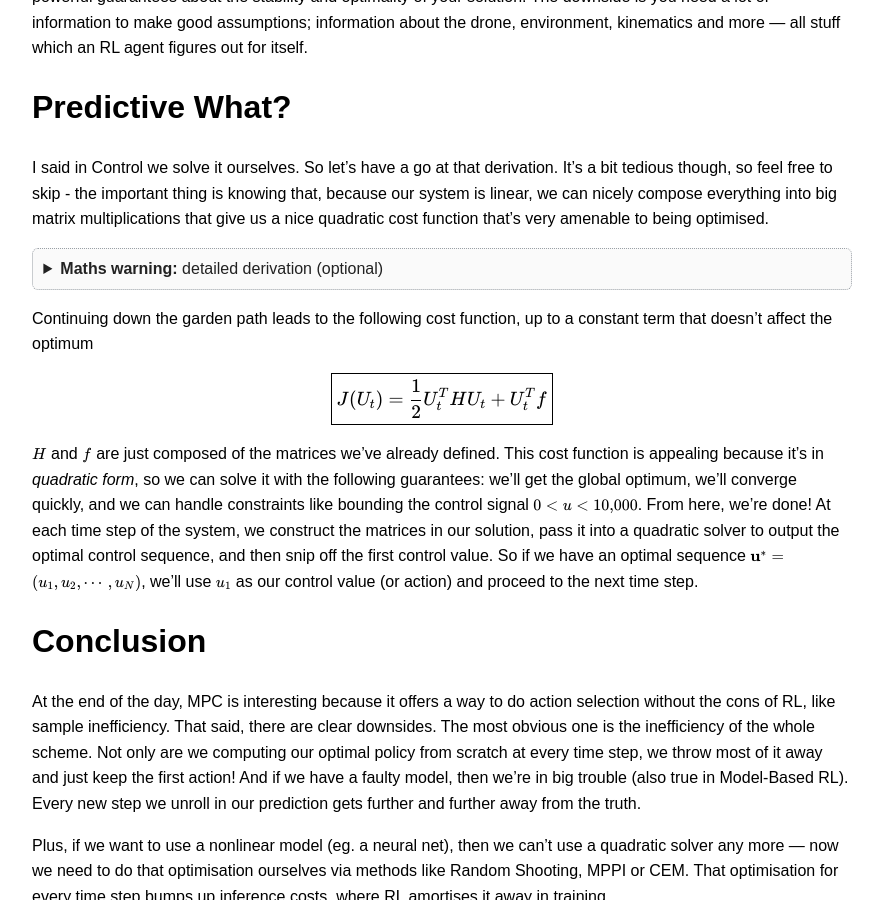
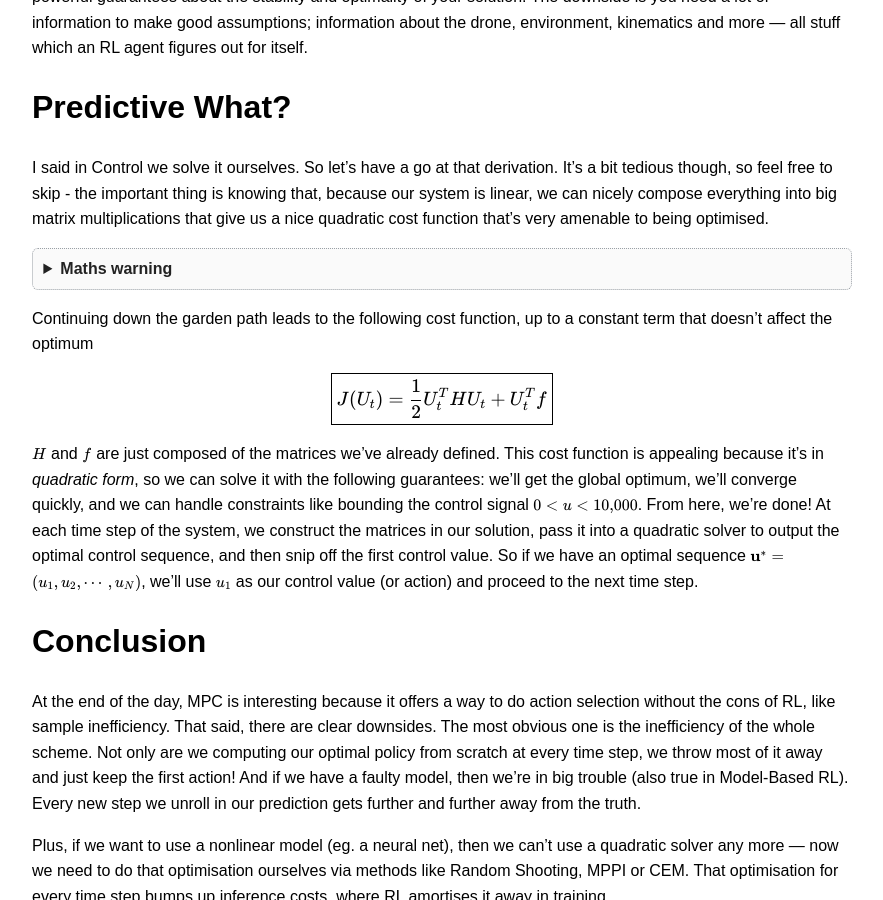
Before and after one commit to foty-hub/foty-hub.github.io, a Jekyll site: the page built from _posts/2026-05-12-mpc.md, in a window 1280 px wide and 900 px high, scrolled down 2056 px. Shown: the whole window, without its empty margins (0-883 px from the left). Built offline with Jekyll 4.4.1, drawn with Linux system fonts in a browser that asks for light colours.

Commit message:
Tone down maths warning

```diff
--- a/_posts/2026-05-12-mpc.md
+++ b/_posts/2026-05-12-mpc.md
@@ -59,7 +59,7 @@ The only real difference is the use of the matrices $\bar{Q}$ and $\bar{S}$ in t
 I said in Control we solve it ourselves. So let's have a go at that derivation. It's a bit tedious though, so feel free to skip - the important thing is knowing that, because our system is linear, we can nicely compose everything into big matrix multiplications that give us a nice quadratic cost function that's very amenable to being optimised.
 
 <details class="maths-warning" markdown="block">
-<summary><strong>Maths warning:</strong> detailed derivation (optional)</summary>
+<summary><strong>Maths warning</strong></summary>
 
 The trick is realising that you can unroll the measurements as follows
 
```
Also changed, not shown: blog.md (+1 -1 lines).
